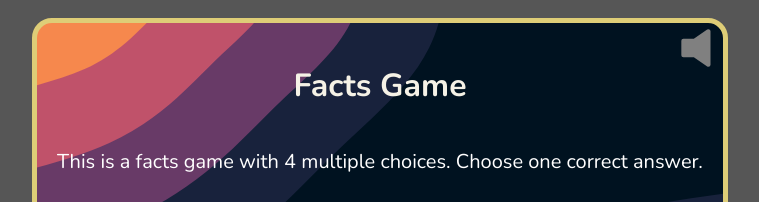
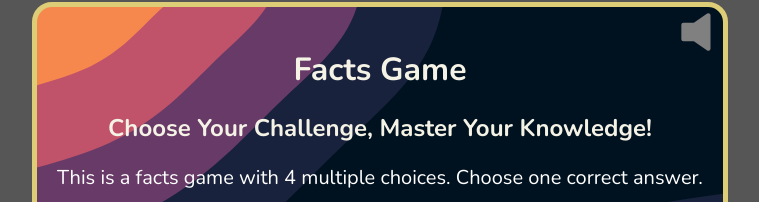
Before and after one commit to wasupon0/02-facts-game, a React (Vite) app: page / in a window 1280 px wide. Shown: the part 137-339 px from the top of the page, without its empty margins (260-1019 px from the left). Built offline with nearby package versions, Linux system fonts and the light colour scheme; no server answers.

Commit message:
md: update title and subtitle

```diff
--- a/src/App.css
+++ b/src/App.css
@@ -435,6 +435,11 @@ select {
   justify-content: flex-start;
 }
 
+.h2-subtitle {
+  color: var(--primary-color);
+  margin: 0 auto;
+}
+
 @media screen and (min-width: 768px) {
   .p-url {
     font-size: 1rem;
--- a/src/App.jsx
+++ b/src/App.jsx
@@ -342,6 +342,9 @@ function App() {
           className="button-mute"
         ></button>
         <h1>Facts Game</h1>
+        <h2 className="h2-subtitle">
+          Choose Your Challenge, Master Your Knowledge!
+        </h2>
         <p className="p-new-game">
           This is a facts game with 4 multiple choices. Choose one correct
           answer.
```
Also changed, not shown: 1 other file (tests, documents, lock files or other folders).
